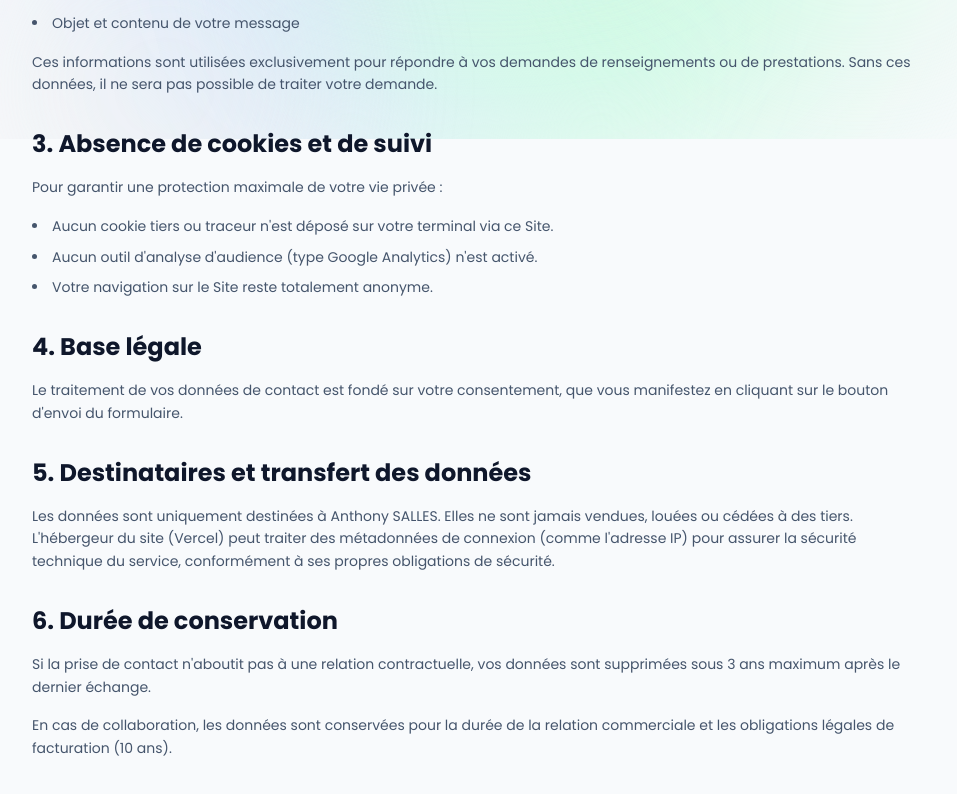
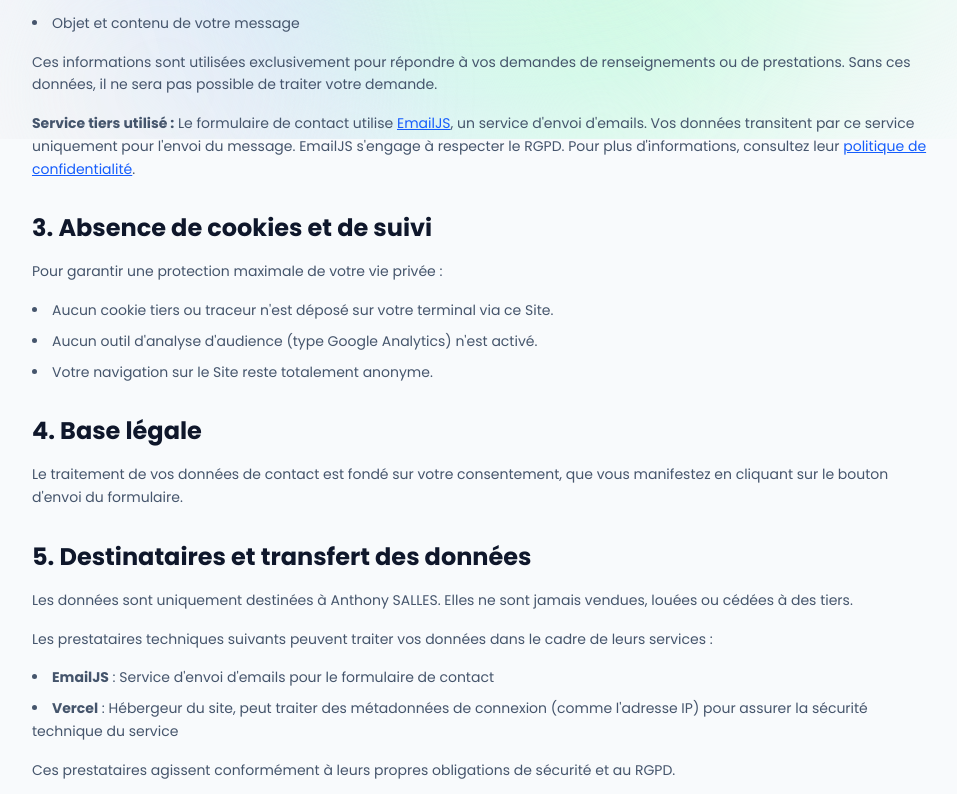
Before and after one commit to LTiollier/anthony-salles, a Next.js app: page /confidentialite in a window 1280 px wide. Shown: the part 661-1455 px from the top of the page, without its empty margins (160-1117 px from the left). Built offline with nearby package versions, Linux system fonts and the light colour scheme.

Commit message:
✨ feat(contact): add functional form with EmailJS and honeypot spam protection
- Integrate EmailJS for form submission
- Add honeypot field for spam protection
- Update privacy policy with third-party service details
- Add .env.local.example

```diff
--- a/app/(public-pages)/confidentialite/page.jsx
+++ b/app/(public-pages)/confidentialite/page.jsx
@@ -73,6 +73,30 @@ export default function ConfidentialitePage() {
               demandes de renseignements ou de prestations. Sans ces données, il
               ne sera pas possible de traiter votre demande.
             </p>
+            <p className="text-slate-600 leading-relaxed mt-4">
+              <strong>Service tiers utilisé :</strong> Le formulaire de contact
+              utilise{" "}
+              <a
+                href="https://www.emailjs.com/"
+                className="text-blue-600 hover:text-blue-700 underline"
+                target="_blank"
+                rel="noopener noreferrer"
+              >
+                EmailJS
+              </a>
+              , un service d'envoi d'emails. Vos données transitent par ce
+              service uniquement pour l'envoi du message. EmailJS s'engage à
+              respecter le RGPD. Pour plus d'informations, consultez leur{" "}
+              <a
+                href="https://www.emailjs.com/legal/privacy-policy/"
+                className="text-blue-600 hover:text-blue-700 underline"
+                target="_blank"
+                rel="noopener noreferrer"
+              >
+                politique de confidentialité
+              </a>
+              .
+            </p>
           </section>
 
           <section>
@@ -112,10 +136,26 @@ export default function ConfidentialitePage() {
             </h2>
             <p className="text-slate-600 leading-relaxed">
               Les données sont uniquement destinées à Anthony SALLES. Elles ne
-              sont jamais vendues, louées ou cédées à des tiers. L'hébergeur du
-              site (Vercel) peut traiter des métadonnées de connexion (comme
-              l'adresse IP) pour assurer la sécurité technique du service,
-              conformément à ses propres obligations de sécurité.
+              sont jamais vendues, louées ou cédées à des tiers.
+            </p>
+            <p className="text-slate-600 leading-relaxed mt-4">
+              Les prestataires techniques suivants peuvent traiter vos données
+              dans le cadre de leurs services :
+            </p>
+            <ul className="text-slate-600 leading-relaxed space-y-2 mt-4 list-disc list-inside">
+              <li>
+                <strong>EmailJS</strong> : Service d'envoi d'emails pour le
+                formulaire de contact
+              </li>
+              <li>
+                <strong>Vercel</strong> : Hébergeur du site, peut traiter des
+                métadonnées de connexion (comme l'adresse IP) pour assurer la
+                sécurité technique du service
+              </li>
+            </ul>
+            <p className="text-slate-600 leading-relaxed mt-4">
+              Ces prestataires agissent conformément à leurs propres obligations
+              de sécurité et au RGPD.
             </p>
           </section>
 
--- a/package.json
+++ b/package.json
@@ -11,6 +11,7 @@
     "format:check": "prettier --check \"**/*.{js,jsx,json,css,md}\""
   },
   "dependencies": {
+    "@emailjs/browser": "^4.4.1",
     "@fortawesome/fontawesome-svg-core": "^7.1.0",
     "@fortawesome/free-brands-svg-icons": "^7.1.0",
     "@fortawesome/free-solid-svg-icons": "^7.1.0",
--- a/sections/contact-section.jsx
+++ b/sections/contact-section.jsx
@@ -1,4 +1,5 @@
 "use client";
+import { useState } from "react";
 import { motion } from "framer-motion";
 import SectionTitle from "@/components/section-title";
 import { FontAwesomeIcon } from "@fortawesome/react-fontawesome";
@@ -6,8 +7,11 @@ import {
   faPhone,
   faEnvelope,
   faMapMarkerAlt,
+  faCheckCircle,
+  faExclamationCircle,
 } from "@fortawesome/free-solid-svg-icons";
 import dynamic from "next/dynamic";
+import emailjs from "@emailjs/browser";
 
 // Leaflet needs to be dynamically imported with ssr: false
 const LeafletMap = dynamic(() => import("@/components/leaflet-map"), {
@@ -15,6 +19,58 @@ const LeafletMap = dynamic(() => import("@/components/leaflet-map"), {
 });
 
 export default function ContactSection() {
+  const [formState, setFormState] = useState({
+    loading: false,
+    success: false,
+    error: false,
+  });
+
+  const handleSubmit = async (e) => {
+    e.preventDefault();
+    setFormState({ loading: true, success: false, error: false });
+
+    // Honeypot check: if the hidden fax_number field is filled, it's a bot
+    const formData = new FormData(e.target);
+    const honeypot = formData.get("fax_number");
+
+    if (honeypot) {
+      // It's a bot! Pretend success to fool them but don't send anything
+      // console.log("Spam bot detected and blocked 🐝");
+      setTimeout(() => {
+        setFormState({ loading: false, success: true, error: false });
+        e.target.reset();
+        setTimeout(() => {
+          setFormState({ loading: false, success: false, error: false });
+        }, 5000);
+      }, 1000);
+      return;
+    }
+
+    try {
+      const result = await emailjs.sendForm(
+        process.env.NEXT_PUBLIC_EMAILJS_SERVICE_ID,
+        process.env.NEXT_PUBLIC_EMAILJS_TEMPLATE_ID,
+        e.target,
+        process.env.NEXT_PUBLIC_EMAILJS_PUBLIC_KEY,
+      );
+
+      if (result.text === "OK") {
+        setFormState({ loading: false, success: true, error: false });
+        e.target.reset();
+        // Reset success message after 5 seconds
+        setTimeout(() => {
+          setFormState({ loading: false, success: false, error: false });
+        }, 5000);
+      }
+    } catch (error) {
+      console.error("EmailJS Error:", error);
+      setFormState({ loading: false, success: false, error: true });
+      // Reset error message after 5 seconds
+      setTimeout(() => {
+        setFormState({ loading: false, success: false, error: false });
+      }, 5000);
+    }
+  };
   const contactInfo = [
     {
       icon: faPhone,
@@ -114,7 +170,19 @@ export default function ContactSection() {
             Envoyez un message
           </h3>
 
-          <form className="space-y-6">
+          <form className="space-y-6" onSubmit={handleSubmit}>
+            {/* Honeypot field - invisible to users but visible to bots */}
+            <div className="hidden" style={{ display: "none" }}>
+              <label htmlFor="fax_number">Fax Number</label>
+              <input
+                type="text"
+                id="fax_number"
+                name="fax_number"
+                tabIndex="-1"
+                autoComplete="off"
+              />
+            </div>
+
             <div className="space-y-2">
               <label
                 htmlFor="name"
@@ -125,9 +193,10 @@ export default function ContactSection() {
               <input
                 type="text"
                 id="name"
-                name="name"
+                name="from_name"
                 required
-                className="w-full px-5 py-4 rounded-2xl bg-white/50 border border-slate-200 focus:border-blue-500 focus:ring-4 focus:ring-blue-500/10 transition-all outline-none placeholder:text-slate-400"
+                disabled={formState.loading}
+                className="w-full px-5 py-4 rounded-2xl bg-white/50 border border-slate-200 focus:border-blue-500 focus:ring-4 focus:ring-blue-500/10 transition-all outline-none placeholder:text-slate-400 disabled:opacity-50 disabled:cursor-not-allowed"
                 placeholder="Votre nom complet"
               />
             </div>
@@ -142,9 +211,10 @@ export default function ContactSection() {
               <input
                 type="email"
                 id="email"
-                name="email"
+                name="from_email"
                 required
-                className="w-full px-5 py-4 rounded-2xl bg-white/50 border border-slate-200 focus:border-blue-500 focus:ring-4 focus:ring-blue-500/10 transition-all outline-none placeholder:text-slate-400"
+                disabled={formState.loading}
+                className="w-full px-5 py-4 rounded-2xl bg-white/50 border border-slate-200 focus:border-blue-500 focus:ring-4 focus:ring-blue-500/10 transition-all outline-none placeholder:text-slate-400 disabled:opacity-50 disabled:cursor-not-allowed"
                 placeholder="votre-email@exemple.com"
               />
             </div>
@@ -161,16 +231,54 @@ export default function ContactSection() {
                 name="message"
                 rows="5"
                 required
-                className="w-full px-5 py-4 rounded-2xl bg-white/50 border border-slate-200 focus:border-blue-500 focus:ring-4 focus:ring-blue-500/10 transition-all outline-none placeholder:text-slate-400 resize-none"
+                disabled={formState.loading}
+                className="w-full px-5 py-4 rounded-2xl bg-white/50 border border-slate-200 focus:border-blue-500 focus:ring-4 focus:ring-blue-500/10 transition-all outline-none placeholder:text-slate-400 resize-none disabled:opacity-50 disabled:cursor-not-allowed"
                 placeholder="Comment puis-je vous aider ?"
               ></textarea>
             </div>
 
+            {/* Success Message */}
+            {formState.success && (
+              <motion.div
+                initial={{ opacity: 0, y: -10 }}
+                animate={{ opacity: 1, y: 0 }}
+                className="flex items-center gap-3 p-4 bg-green-50 border border-green-200 rounded-2xl text-green-700"
+              >
+                <FontAwesomeIcon
+                  icon={faCheckCircle}
+                  className="size-5 shrink-0"
+                />
+                <p className="text-sm font-medium">
+                  Message envoyé avec succès ! Je vous répondrai dans les plus
+                  brefs délais.
+                </p>
+              </motion.div>
+            )}
+
+            {/* Error Message */}
+            {formState.error && (
+              <motion.div
+                initial={{ opacity: 0, y: -10 }}
+                animate={{ opacity: 1, y: 0 }}
+                className="flex items-center gap-3 p-4 bg-red-50 border border-red-200 rounded-2xl text-red-700"
+              >
+                <FontAwesomeIcon
+                  icon={faExclamationCircle}
+                  className="size-5 shrink-0"
+                />
+                <p className="text-sm font-medium">
+                  Une erreur est survenue. Veuillez réessayer ou me contacter
+                  directement par téléphone ou email.
+                </p>
+              </motion.div>
+            )}
+
             <button
               type="submit"
-              className="btn w-full bg-blue-600 hover:bg-blue-700 shadow-blue-200 text-lg py-4"
+              disabled={formState.loading}
+              className="btn w-full bg-blue-600 hover:bg-blue-700 shadow-blue-200 text-lg py-4 disabled:opacity-50 disabled:cursor-not-allowed disabled:hover:bg-blue-600"
             >
-              Envoyer le message
+              {formState.loading ? "Envoi en cours..." : "Envoyer le message"}
             </button>
             <p className="text-center text-xs text-slate-400 font-medium">
               Nous traitons vos données avec le plus grand soin.
```
Also changed, not shown: .gemini/skills/project-manager/SKILL.md, 2 other files (tests, documents, lock files or other folders).
